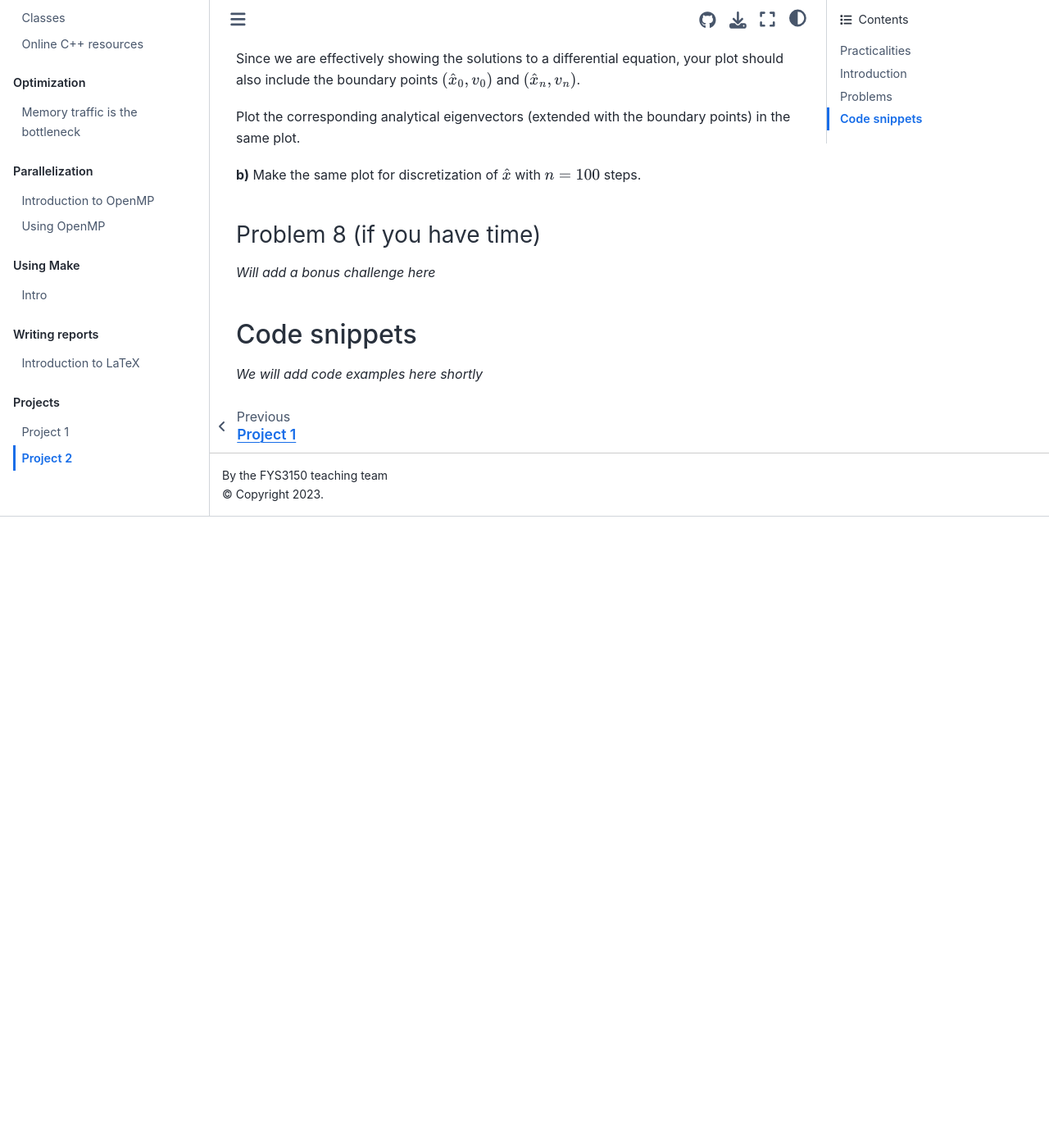
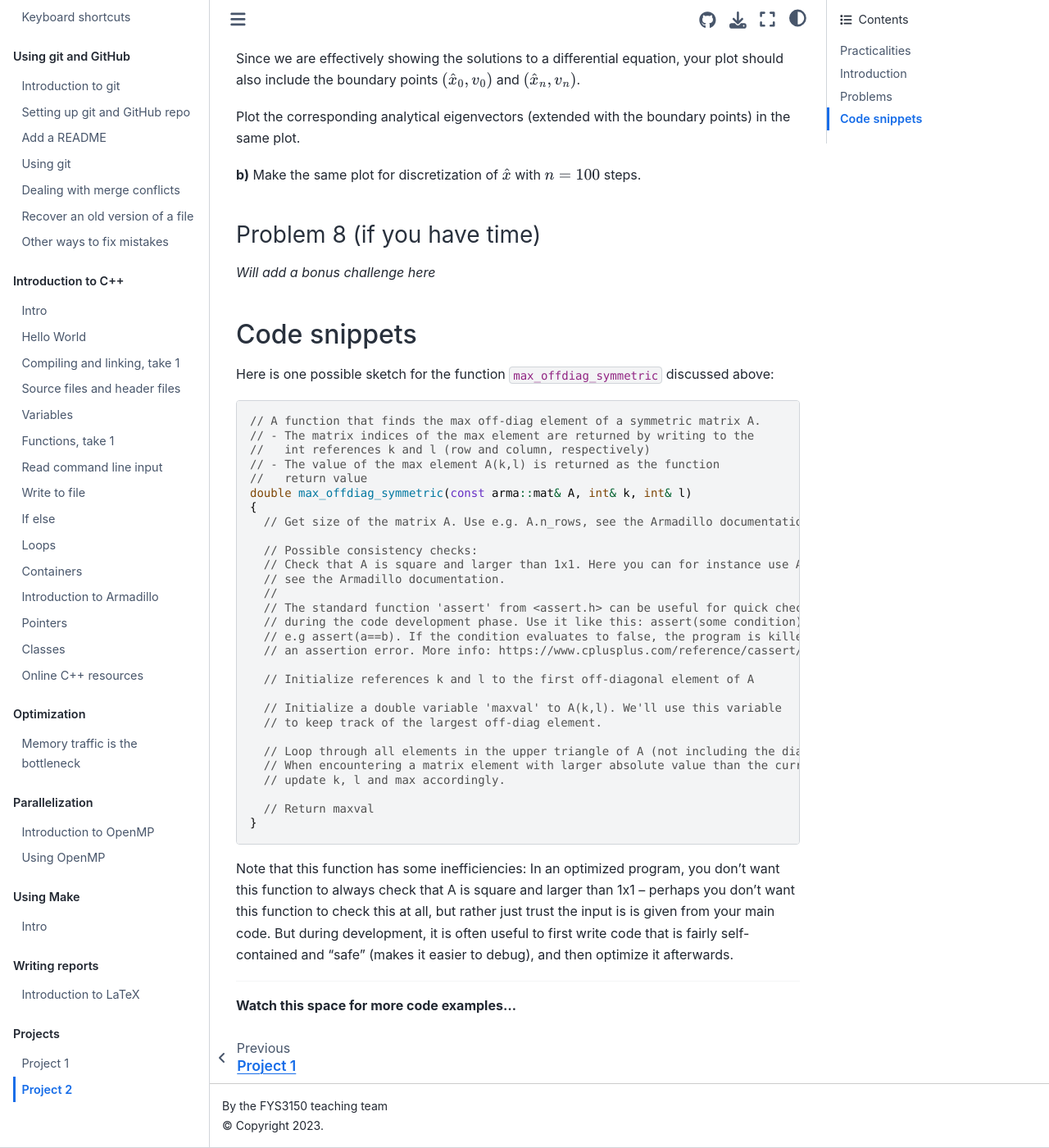
Before and after one commit to anderkve/FYS3150, a Jupyter Book: the page built from book/projects/project2.md, in a window 1280 px wide and 1400 px high, scrolled down 5753 px. Shown: the whole window at 82% size. Built offline with Jupyter Book 1.0.4 settings and Sphinx 7.4.7 and the Sphinx Book theme 1.1.4, drawn with Linux system fonts in a browser that asks for light colours; before the commit the page ends 6383 px from its top, so only the background shows below that.

Commit message:
Added code snippet outlining a max_offdiag_symmetric function for Project 2
	modified:   book/projects/project2.md

````diff
--- a/book/projects/project2.md
+++ b/book/projects/project2.md
@@ -196,7 +196,48 @@ Plot the corresponding analytical eigenvectors (extended with the boundary point
 
 
 
-
 ## Code snippets
 
-*We will add code examples here shortly*
+Here is one possible sketch for the function `max_offdiag_symmetric` discussed above:
+
+```cpp
+// A function that finds the max off-diag element of a symmetric matrix A.
+// - The matrix indices of the max element are returned by writing to the
+//   int references k and l (row and column, respectively)
+// - The value of the max element A(k,l) is returned as the function
+//   return value
+double max_offdiag_symmetric(const arma::mat& A, int& k, int& l)
+{
+  // Get size of the matrix A. Use e.g. A.n_rows, see the Armadillo documentation
+
+  // Possible consistency checks:
+  // Check that A is square and larger than 1x1. Here you can for instance use A.is_square(),
+  // see the Armadillo documentation.
+  //
+  // The standard function 'assert' from <assert.h> can be useful for quick checks like this
+  // during the code development phase. Use it like this: assert(some condition),
+  // e.g assert(a==b). If the condition evaluates to false, the program is killed with
+  // an assertion error. More info: https://www.cplusplus.com/reference/cassert/assert/
+
+  // Initialize references k and l to the first off-diagonal element of A
+
+  // Initialize a double variable 'maxval' to A(k,l). We'll use this variable
+  // to keep track of the largest off-diag element.
+
+  // Loop through all elements in the upper triangle of A (not including the diagonal)
+  // When encountering a matrix element with larger absolute value than the current value of maxval,
+  // update k, l and max accordingly.
+
+  // Return maxval
+}
+```
+
+Note that this function has some inefficiencies: In an optimized program, you don't want this
+function to always check that A is square and larger than 1x1 -- perhaps you don't want this
+function to check this at all, but rather just trust the input is is given from your main code.
+But during development, it is often useful to first write code that is fairly self-contained and "safe"
+(makes it easier to debug), and then optimize it afterwards.
+
+-----
+
+**Watch this space for more code examples...**
````
